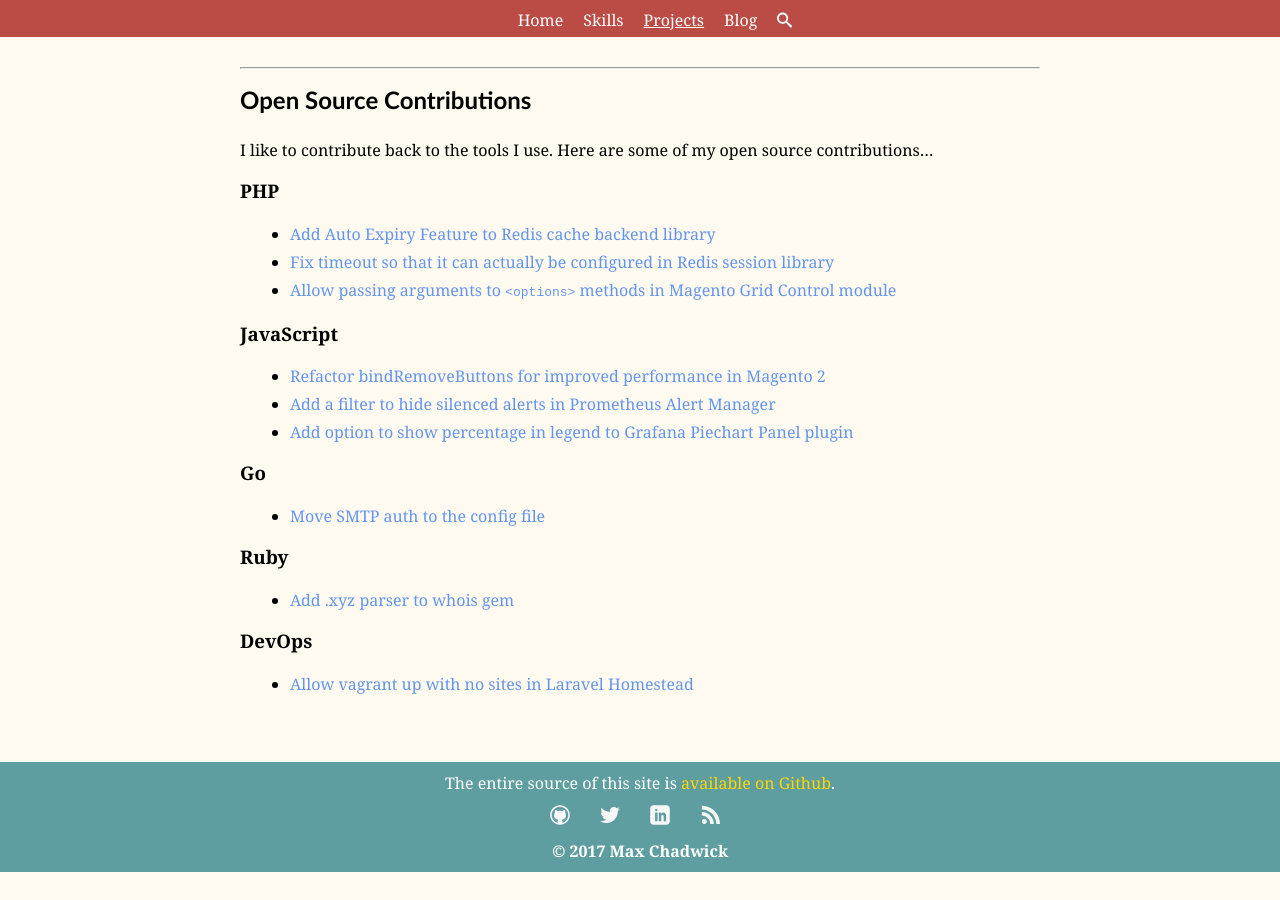
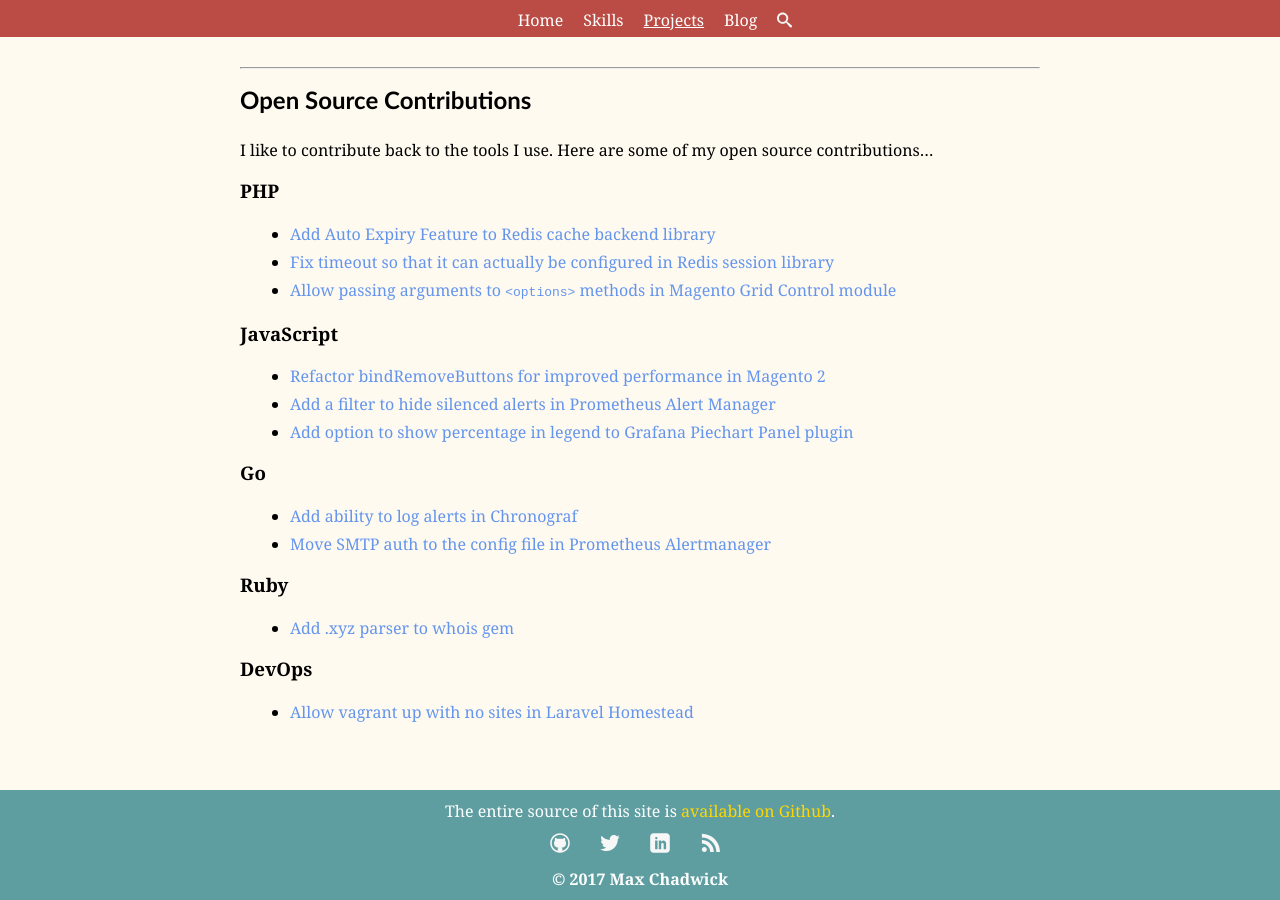
Before and after one commit to mpchadwick/mpchadwick.github.io, a Jekyll site: the page built from projects/index.md, in a window 1280 px wide and 900 px high, scrolled down 1880 px. Built offline with Jekyll 4.4.1, drawn with Linux system fonts in a browser that asks for light colours; before the commit the page ends 2752 px from its top, so only the background shows below that.

Commit message:
Add Chronograf contribution

```diff
--- a/projects/index.md
+++ b/projects/index.md
@@ -80,7 +80,8 @@ I like to contribute back to the tools I use. Here are some of my open source co
 
 ### Go
 
-- [Move SMTP auth to the config file](https://github.com/prometheus/alertmanager/pull/308)
+- [Add ability to log alerts in Chronograf](https://github.com/influxdata/chronograf/pull/1477)
+- [Move SMTP auth to the config file in Prometheus Alertmanager](https://github.com/prometheus/alertmanager/pull/308)
 
 ### Ruby
 
```
